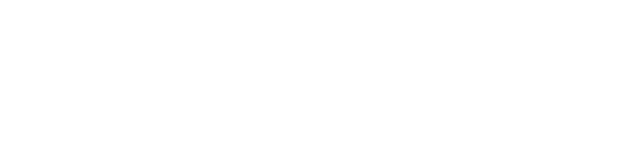
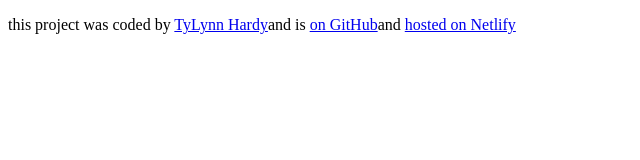
Before and after one commit to tylynnhardy/weather-app-project, a plain HTML site: page index.html in a window 1280 px wide. Shown: the whole page, without its empty margins (0-640 px from the left). Drawn offline with Linux system fonts and the light colour scheme.

Commit message:
added links to footer

```diff
--- a/index.html
+++ b/index.html
@@ -6,6 +6,12 @@
     <title>Document</title>
 </head>
 <body>
-
+    <footer>
+        <p> this project was coded by
+            <a href="https://github.com/tylynnhardy">TyLynn Hardy</a>and is
+            <a href="https://github.com/tylynnhardy/weather-app-project">on GitHub</a>and
+            <a href="#">hosted on Netlify</a>
+        </p>
+    </footer>
 </body>
 </html>
```
